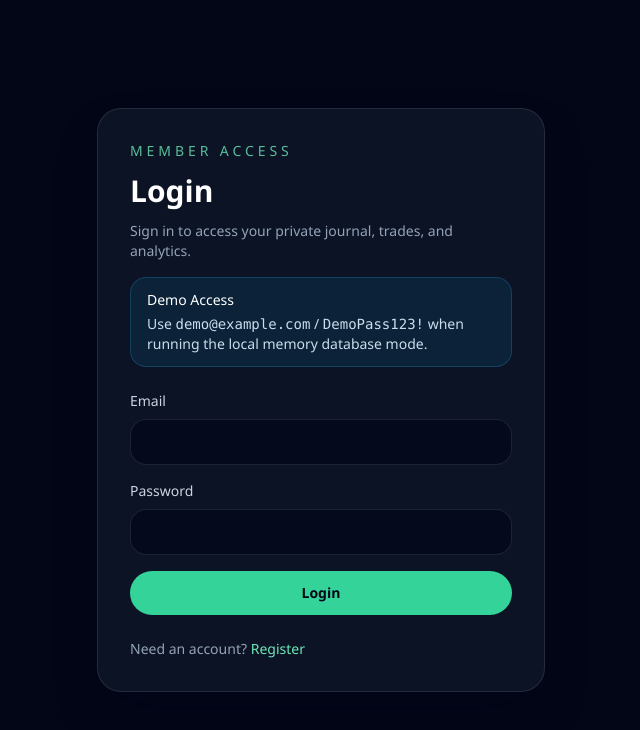
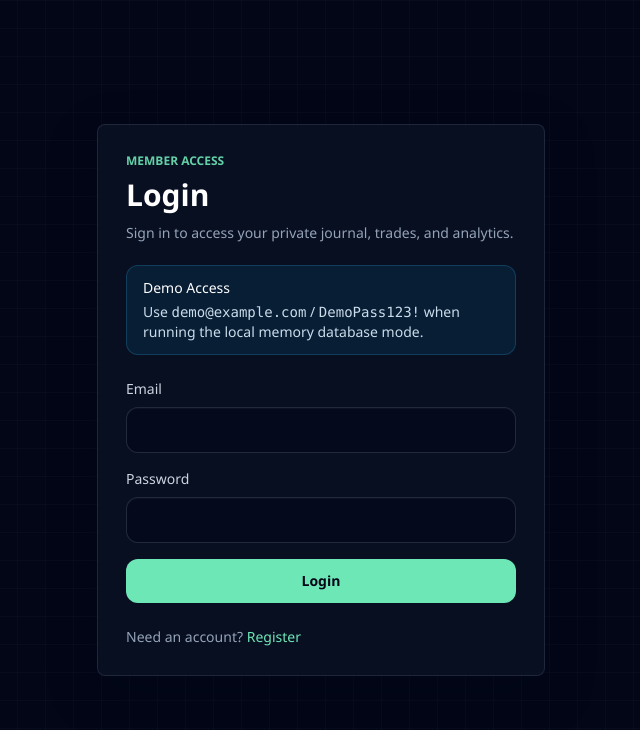
Before and after one commit to AndyCCChang/stockTracking, a React (Vite) app in the folder client/: page /login in a window 1280 px wide. Shown: the top 730 px of the page, without its empty margins (319-959 px from the left). Built offline with nearby package versions, Linux system fonts and the light colour scheme; no server answers.

Commit message:
V2.2 feat: update UI components for consistency and improve accessibility

```diff
--- a/client/index.html
+++ b/client/index.html
@@ -2,6 +2,7 @@
 <html lang="en">
   <head>
     <meta charset="UTF-8" />
+    <link rel="icon" type="image/svg+xml" href="/favicon.svg" />
     <meta name="viewport" content="width=device-width, initial-scale=1.0" />
     <title>Stock Trading Journal</title>
   </head>
--- a/client/src/index.css
+++ b/client/src/index.css
@@ -4,14 +4,15 @@
 
 :root {
   color: #e2e8f0;
-  background-color: #020617;
+  background-color: #07111f;
   font-family: "Segoe UI", "SF Pro Display", system-ui, sans-serif;
+  font-synthesis: none;
+  text-rendering: optimizeLegibility;
 }
 
 html {
   background:
-    radial-gradient(circle at top, rgba(30, 41, 59, 0.72), transparent 44%),
-    linear-gradient(180deg, #020617 0%, #0f172a 55%, #111827 100%);
+    linear-gradient(180deg, #07111f 0%, #0b1220 42%, #101827 100%);
   min-height: 100%;
 }
 
@@ -20,6 +21,8 @@
   min-width: 320px;
   min-height: 100vh;
   color: #e2e8f0;
+  -webkit-font-smoothing: antialiased;
+  text-rendering: optimizeLegibility;
 }
 
 #root {
@@ -34,3 +37,105 @@
   color: inherit;
   text-decoration: none;
 }
+
+.rounded-2xl,
+.rounded-3xl {
+  border-radius: 0.5rem !important;
+}
+
+[class*="tracking-"] {
+  letter-spacing: 0 !important;
+}
+
+::selection {
+  background: rgba(52, 211, 153, 0.3);
+  color: #ffffff;
+}
+
+::-webkit-scrollbar {
+  height: 10px;
+  width: 10px;
+}
+
+::-webkit-scrollbar-track {
+  background: rgba(15, 23, 42, 0.55);
+}
+
+::-webkit-scrollbar-thumb {
+  background: rgba(100, 116, 139, 0.7);
+  border: 2px solid rgba(15, 23, 42, 0.55);
+  border-radius: 999px;
+}
+
+::-webkit-scrollbar-thumb:hover {
+  background: rgba(148, 163, 184, 0.85);
+}
+
+button,
+input,
+select,
+textarea {
+  font: inherit;
+}
+
+input,
+select,
+textarea {
+  color-scheme: dark;
+}
+
+table {
+  border-collapse: separate;
+  border-spacing: 0;
+}
+
+tbody tr {
+  transition: background-color 160ms ease, color 160ms ease;
+}
+
+tbody tr:hover {
+  background-color: rgba(15, 23, 42, 0.28);
+}
+
+@layer components {
+  .app-shell {
+    background:
+      linear-gradient(rgba(148, 163, 184, 0.035) 1px, transparent 1px),
+      linear-gradient(90deg, rgba(148, 163, 184, 0.035) 1px, transparent 1px);
+    background-size: 28px 28px;
+  }
+
+  .surface {
+    border: 1px solid rgba(148, 163, 184, 0.16);
+    background: rgba(15, 23, 42, 0.58);
+    box-shadow: 0 18px 50px rgba(2, 6, 23, 0.28);
+  }
+
+  .surface-subtle {
+    border: 1px solid rgba(148, 163, 184, 0.14);
+    background: rgba(15, 23, 42, 0.38);
+  }
+
+  .metric-card {
+    border: 1px solid rgba(148, 163, 184, 0.16);
+    background: linear-gradient(180deg, rgba(30, 41, 59, 0.64), rgba(15, 23, 42, 0.5));
+    box-shadow: inset 0 1px 0 rgba(255, 255, 255, 0.04);
+  }
+
+  .field-control {
+    border: 1px solid rgba(148, 163, 184, 0.2);
+    background: rgba(2, 6, 23, 0.46);
+    box-shadow: inset 0 1px 0 rgba(255, 255, 255, 0.03);
+  }
+
+  .field-control:focus {
+    border-color: rgba(52, 211, 153, 0.55);
+    box-shadow: 0 0 0 3px rgba(52, 211, 153, 0.12);
+  }
+
+  .table-shell {
+    border: 1px solid rgba(148, 163, 184, 0.16);
+    background: rgba(15, 23, 42, 0.46);
+    box-shadow: 0 14px 36px rgba(2, 6, 23, 0.22);
+  }
+}
--- a/client/src/pages/LoginPage.tsx
+++ b/client/src/pages/LoginPage.tsx
@@ -39,19 +39,19 @@
   }
 
   return (
-    <div className="flex min-h-screen items-center justify-center bg-slate-950 px-4 py-10 text-slate-100">
-      <div className="w-full max-w-md rounded-3xl border border-white/10 bg-slate-900/80 p-8 shadow-2xl shadow-slate-950/40">
-        <p className="text-sm uppercase tracking-[0.28em] text-emerald-300/80">Member Access</p>
-        <h1 className="mt-3 text-3xl font-semibold text-white">Login</h1>
-        <p className="mt-3 text-sm text-slate-400">Sign in to access your private journal, trades, and analytics.</p>
+    <div className="app-shell flex min-h-screen items-center justify-center px-4 py-10 text-slate-100">
+      <div className="surface w-full max-w-md rounded-2xl p-7 backdrop-blur-md">
+        <p className="text-xs font-semibold uppercase text-emerald-300/90">Member Access</p>
+        <h1 className="mt-2 text-3xl font-semibold text-white">Login</h1>
+        <p className="mt-2 text-sm leading-6 text-slate-400">Sign in to access your private journal, trades, and analytics.</p>
 
-        <div className="mt-4 rounded-2xl border border-sky-400/20 bg-sky-500/10 px-4 py-3 text-sm text-sky-100">
+        <div className="mt-5 rounded-xl border border-sky-400/20 bg-sky-500/10 px-4 py-3 text-sm text-sky-100">
           <p className="font-medium text-white">Demo Access</p>
           <p className="mt-1 text-sky-100/90">Use <span className="font-mono">demo@example.com</span> / <span className="font-mono">DemoPass123!</span> when running the local memory database mode.</p>
         </div>
 
         {authNotice ? (
-          <div className="mt-4 rounded-2xl border border-amber-300/30 bg-amber-400/10 px-4 py-3 text-sm text-amber-100">
+          <div className="mt-4 rounded-xl border border-amber-300/30 bg-amber-400/10 px-4 py-3 text-sm text-amber-100">
             <div className="flex items-start justify-between gap-3">
               <span>{authNotice}</span>
               <button type="button" onClick={clearAuthNotice} className="shrink-0 rounded-full border border-white/10 px-2 py-0.5 text-[11px] font-medium text-amber-50 transition hover:bg-white/10">
@@ -61,18 +61,18 @@
           </div>
         ) : null}
 
-        {error ? <div className="mt-4 rounded-2xl border border-rose-400/30 bg-rose-500/10 px-4 py-3 text-sm text-rose-200">{error}</div> : null}
+        {error ? <div className="mt-4 rounded-xl border border-rose-400/30 bg-rose-500/10 px-4 py-3 text-sm text-rose-200">{error}</div> : null}
 
         <form className="mt-6 space-y-4" onSubmit={handleSubmit}>
           <label className="block space-y-2 text-sm text-slate-300">
             <span>Email</span>
-            <input value={email} onChange={(event) => setEmail(event.target.value)} type="email" className="w-full rounded-2xl border border-white/10 bg-slate-950/70 px-4 py-3 text-white outline-none transition focus:border-emerald-300/40" />
+            <input value={email} onChange={(event) => setEmail(event.target.value)} type="email" autoComplete="email" className="field-control w-full rounded-xl px-4 py-3 text-white outline-none transition" />
           </label>
           <label className="block space-y-2 text-sm text-slate-300">
             <span>Password</span>
-            <input value={password} onChange={(event) => setPassword(event.target.value)} type="password" className="w-full rounded-2xl border border-white/10 bg-slate-950/70 px-4 py-3 text-white outline-none transition focus:border-emerald-300/40" />
+            <input value={password} onChange={(event) => setPassword(event.target.value)} type="password" autoComplete="current-password" className="field-control w-full rounded-xl px-4 py-3 text-white outline-none transition" />
           </label>
-          <button type="submit" disabled={submitting} className="w-full rounded-full bg-emerald-400 px-5 py-3 text-sm font-semibold text-slate-950 transition hover:bg-emerald-300 disabled:cursor-not-allowed disabled:bg-slate-600 disabled:text-slate-300">
+          <button type="submit" disabled={submitting} className="w-full rounded-xl bg-emerald-300 px-5 py-3 text-sm font-semibold text-slate-950 transition hover:bg-emerald-200 focus:outline-none focus:ring-2 focus:ring-emerald-300/40 disabled:cursor-not-allowed disabled:bg-slate-600 disabled:text-slate-300">
             {submitting ? 'Signing In...' : 'Login'}
           </button>
         </form>
--- a/client/src/pages/RegisterPage.tsx
+++ b/client/src/pages/RegisterPage.tsx
@@ -30,28 +30,28 @@
   }
 
   return (
-    <div className="flex min-h-screen items-center justify-center bg-slate-950 px-4 py-10 text-slate-100">
-      <div className="w-full max-w-md rounded-3xl border border-white/10 bg-slate-900/80 p-8 shadow-2xl shadow-slate-950/40">
-        <p className="text-sm uppercase tracking-[0.28em] text-emerald-300/80">Member Access</p>
-        <h1 className="mt-3 text-3xl font-semibold text-white">Register</h1>
-        <p className="mt-3 text-sm text-slate-400">Create a private workspace so your trades and analytics stay isolated to your account.</p>
+    <div className="app-shell flex min-h-screen items-center justify-center px-4 py-10 text-slate-100">
+      <div className="surface w-full max-w-md rounded-2xl p-7 backdrop-blur-md">
+        <p className="text-xs font-semibold uppercase text-emerald-300/90">Member Access</p>
+        <h1 className="mt-2 text-3xl font-semibold text-white">Register</h1>
+        <p className="mt-2 text-sm leading-6 text-slate-400">Create a private workspace so your trades and analytics stay isolated to your account.</p>
 
-        {error ? <div className="mt-4 rounded-2xl border border-rose-400/30 bg-rose-500/10 px-4 py-3 text-sm text-rose-200">{error}</div> : null}
+        {error ? <div className="mt-4 rounded-xl border border-rose-400/30 bg-rose-500/10 px-4 py-3 text-sm text-rose-200">{error}</div> : null}
 
         <form className="mt-6 space-y-4" onSubmit={handleSubmit}>
           <label className="block space-y-2 text-sm text-slate-300">
             <span>Name</span>
-            <input value={name} onChange={(event) => setName(event.target.value)} type="text" className="w-full rounded-2xl border border-white/10 bg-slate-950/70 px-4 py-3 text-white outline-none transition focus:border-emerald-300/40" />
+            <input value={name} onChange={(event) => setName(event.target.value)} type="text" autoComplete="name" className="field-control w-full rounded-xl px-4 py-3 text-white outline-none transition" />
           </label>
           <label className="block space-y-2 text-sm text-slate-300">
             <span>Email</span>
-            <input value={email} onChange={(event) => setEmail(event.target.value)} type="email" className="w-full rounded-2xl border border-white/10 bg-slate-950/70 px-4 py-3 text-white outline-none transition focus:border-emerald-300/40" />
+            <input value={email} onChange={(event) => setEmail(event.target.value)} type="email" autoComplete="email" className="field-control w-full rounded-xl px-4 py-3 text-white outline-none transition" />
           </label>
           <label className="block space-y-2 text-sm text-slate-300">
             <span>Password</span>
-            <input value={password} onChange={(event) => setPassword(event.target.value)} type="password" className="w-full rounded-2xl border border-white/10 bg-slate-950/70 px-4 py-3 text-white outline-none transition focus:border-emerald-300/40" />
+            <input value={password} onChange={(event) => setPassword(event.target.value)} type="password" autoComplete="new-password" className="field-control w-full rounded-xl px-4 py-3 text-white outline-none transition" />
           </label>
-          <button type="submit" disabled={submitting} className="w-full rounded-full bg-emerald-400 px-5 py-3 text-sm font-semibold text-slate-950 transition hover:bg-emerald-300 disabled:cursor-not-allowed disabled:bg-slate-600 disabled:text-slate-300">
+          <button type="submit" disabled={submitting} className="w-full rounded-xl bg-emerald-300 px-5 py-3 text-sm font-semibold text-slate-950 transition hover:bg-emerald-200 focus:outline-none focus:ring-2 focus:ring-emerald-300/40 disabled:cursor-not-allowed disabled:bg-slate-600 disabled:text-slate-300">
             {submitting ? 'Creating Account...' : 'Register'}
           </button>
         </form>
```
Also changed, not shown: client/src/components/AppLayout.tsx (+28 -25 lines), client/src/pages/DashboardPage.tsx (+25 -25 lines), client/public/favicon.svg (added).
